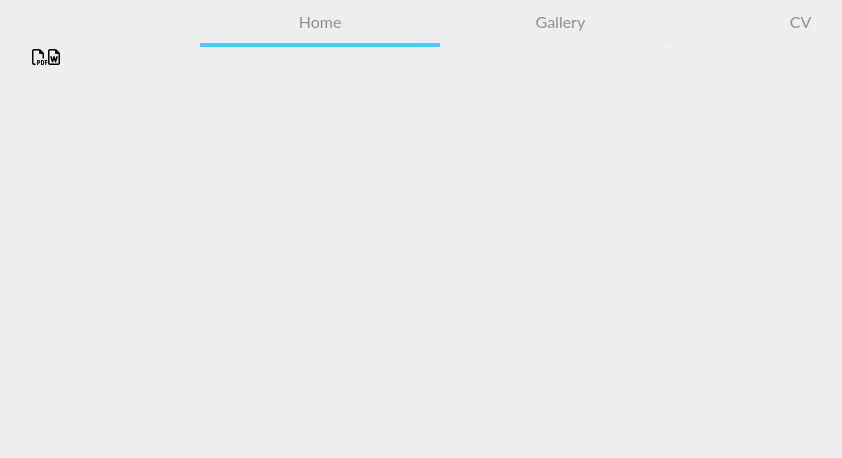
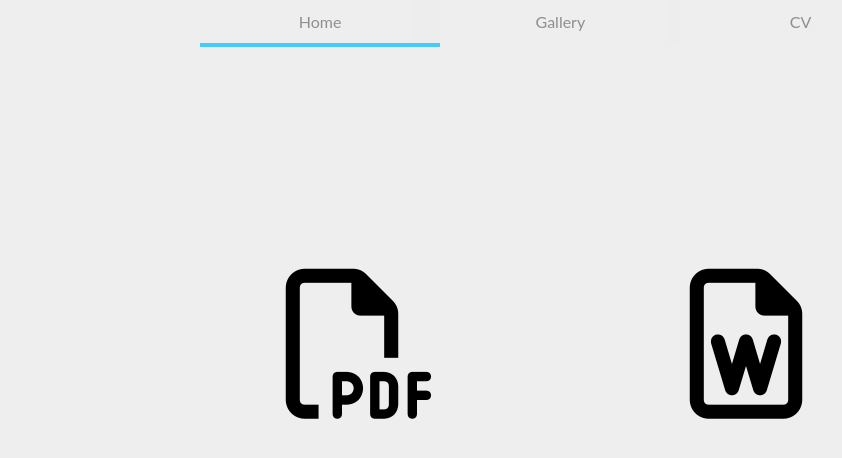
Before and after one commit to SPARKY892/portfolio-website, a React (Create React App) app: page /CV in a window 1280 px wide. Shown: the top 458 px of the page, without its empty margins (96-938 px from the left). Built offline with nearby package versions, Linux system fonts and the light colour scheme.

Commit message:
Added CV downloads

```diff
--- a/src/components/CV.js
+++ b/src/components/CV.js
@@ -3,9 +3,13 @@ import React from "react";
 
 const Home = () => {
   return (
-    <div className="resume">
-      <i className="far fa-file-pdf"></i>
-      <i className="far fa-file-word"></i>
+    <div className="resumeContainer">
+      <a className="resumeIcon" href="/resume/Mark_Smellie_CV.pdf" download>
+        <i className="far fa-file-pdf"></i>
+      </a>
+      <a className="resumeIcon" href="/resume/Mark_Smellie_CV.docx" download>
+        <i className="far fa-file-word"></i>
+      </a>
     </div>
   );
 };
--- a/src/components/CV.scss
+++ b/src/components/CV.scss
@@ -0,0 +1,17 @@
+.resumeContainer {
+    display: flex;
+    flex-direction: row;
+    justify-content: space-evenly;
+}
+
+.resumeIcon {
+    color: inherit;
+    font-size: 150px;
+    margin-top: 20%;
+}
+
+.resumeIcon:hover {
+    color: #008FF5;
+    transition: 0.3s ease-in-out;
+    cursor: pointer;
+}
```
Also changed, not shown: 2 other files (tests, documents, lock files or other folders).
